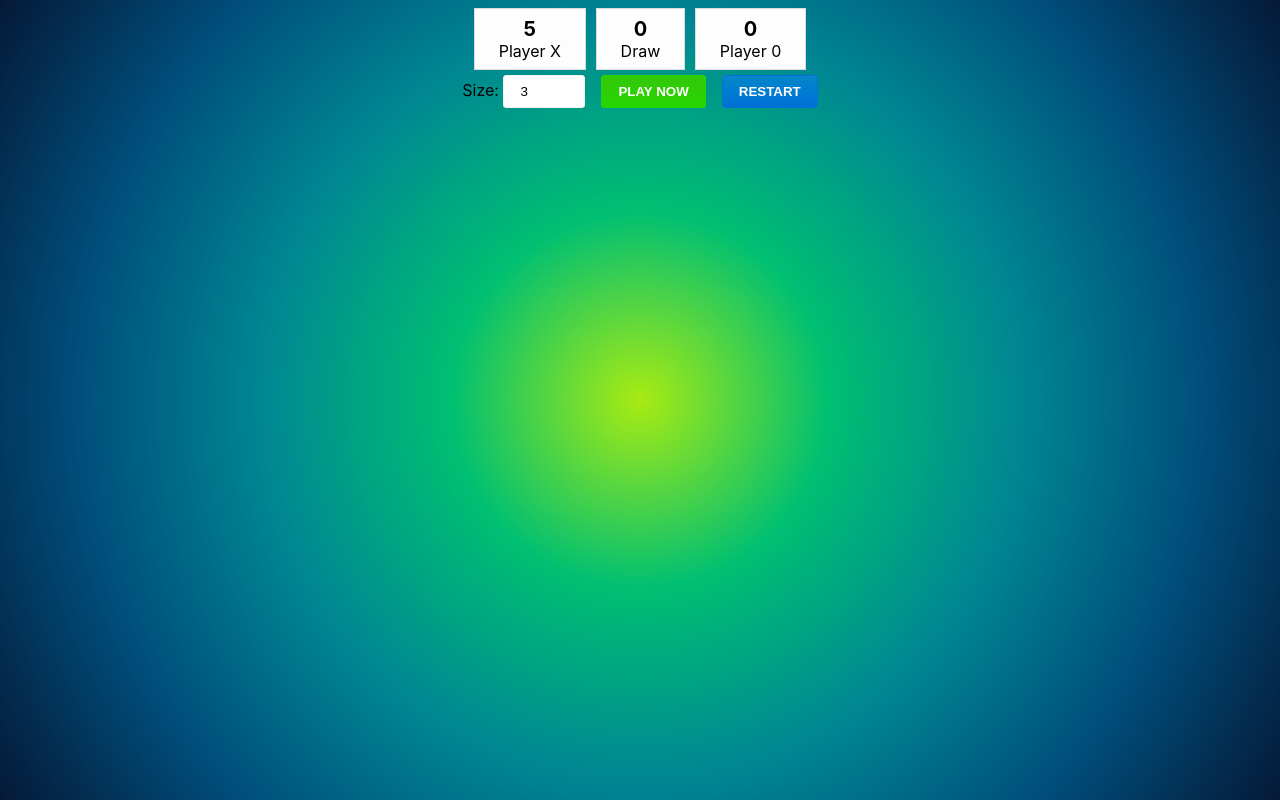
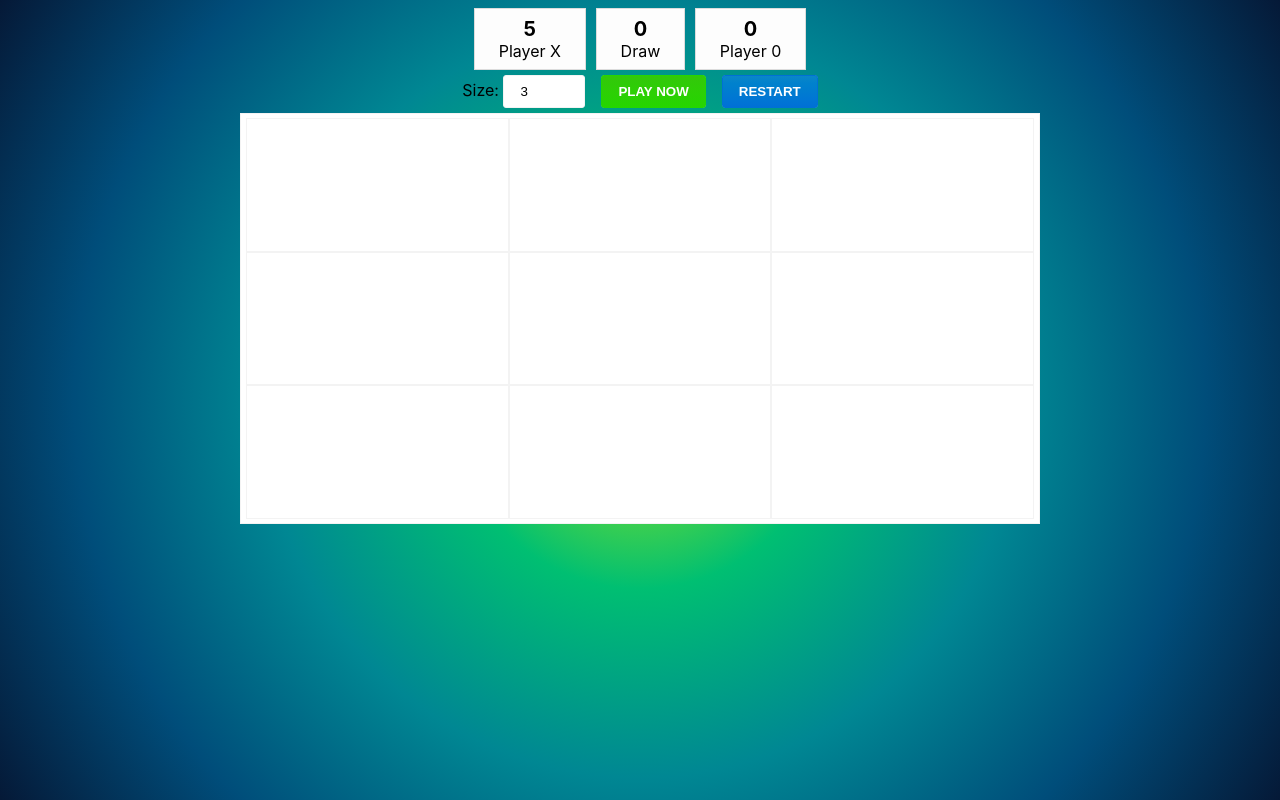
Before and after one commit to masmerino13/tic-tac-toe, a React (Create React App) app: page / in a window 1280 px wide. Built offline with nearby package versions, Linux system fonts and the light colour scheme.

Commit message:
Generate squares according to box size

```diff
--- a/package.json
+++ b/package.json
@@ -3,6 +3,7 @@
   "version": "0.1.0",
   "private": true,
   "dependencies": {
+    "lodash": "^4.17.11",
     "react": "^16.8.4",
     "react-dom": "^16.8.4",
     "react-scripts": "2.1.8",
--- a/src/components/Board/index.jsx
+++ b/src/components/Board/index.jsx
@@ -3,13 +3,22 @@ import React, { Component } from 'react';
 import { BoardWrapper } from './board.styled';
 import Scores from '../Scores';
 import Config from '../Config';
+import Squares from '../Squares';
 
 class Board extends Component {
+  state = {
+    size: 3,
+    squares: Array(9).fill(null) // 3x3
+  }
+
   render() {
+    const { size, squares } = this.state;
+
     return (
       <BoardWrapper>
-        <Scores scoreX={5} />
-        <Config defaultSize={3} />
+        <Scores scoreX={ 5 } />
+        <Config defaultSize={ size } />
+        <Squares columns={ size } squares={ squares } onClicked={() => console.log('clic')} />
       </BoardWrapper>
     )
   }
--- /dev/null
+++ b/src/components/Squares/index.jsx
@@ -0,0 +1,36 @@
+import React from 'react';
+import { chain } from 'lodash';
+
+import { SquaresWrapper, SquareWrapper } from './squares.styled';
+
+const Square = ({ i }) => {
+  return (
+    <SquareWrapper></SquareWrapper>
+  );
+}
+
+const Squares = ({ columns, squares, onClicked }) => {
+  const flexBasis = 100/columns;
+  const groups = chain(squares)
+    .map((v, i) => i)
+    .chunk(columns)
+    .value();
+
+  return (
+    <SquaresWrapper flexBasis={ flexBasis }>
+      {
+        groups.map((value, key) => (
+          <div key={key} className="squares-row">
+            {
+              value.map((value, k) => (
+                <Square key={value} index={value} />
+              ))
+            }
+          </div>
+        ))
+      }
+    </SquaresWrapper>
+  )
+}
+
+export default Squares
--- /dev/null
+++ b/src/components/Squares/squares.styled.js
@@ -0,0 +1,30 @@
+import styled from 'styled-components';
+
+const SquaresWrapper = styled.div`
+  display: flex;
+  justify-content : space-between;
+  background: #ffffff;
+  border: 1px solid #f3f3f3;
+  padding: 0.3rem;
+
+  .squares-row {
+    display: flex;
+    flex-direction: column;
+    justify-content : space-between;
+    flex-basis: ${ props => props.flexBasis }%;
+  }
+`;
+
+const SquareWrapper = styled.span`
+  padding: 2px;
+  border: 1px solid #f3f3f3;
+  font-size: 3rem;
+  padding-bottom: 25%;
+  padding-top: 25%;
+  text-align: center;
+`;
+
+export {
+  SquaresWrapper,
+  SquareWrapper
+};
```
